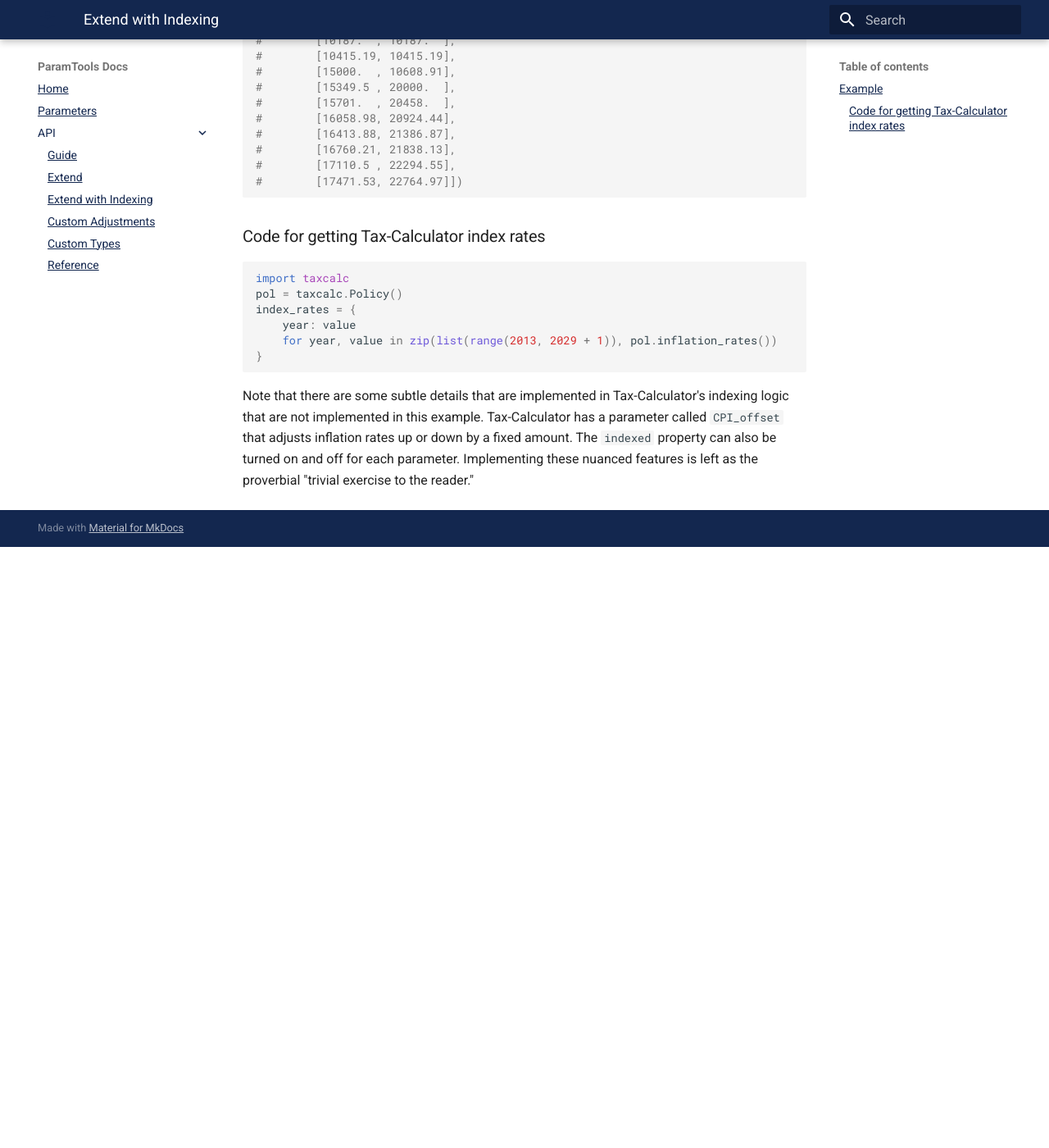
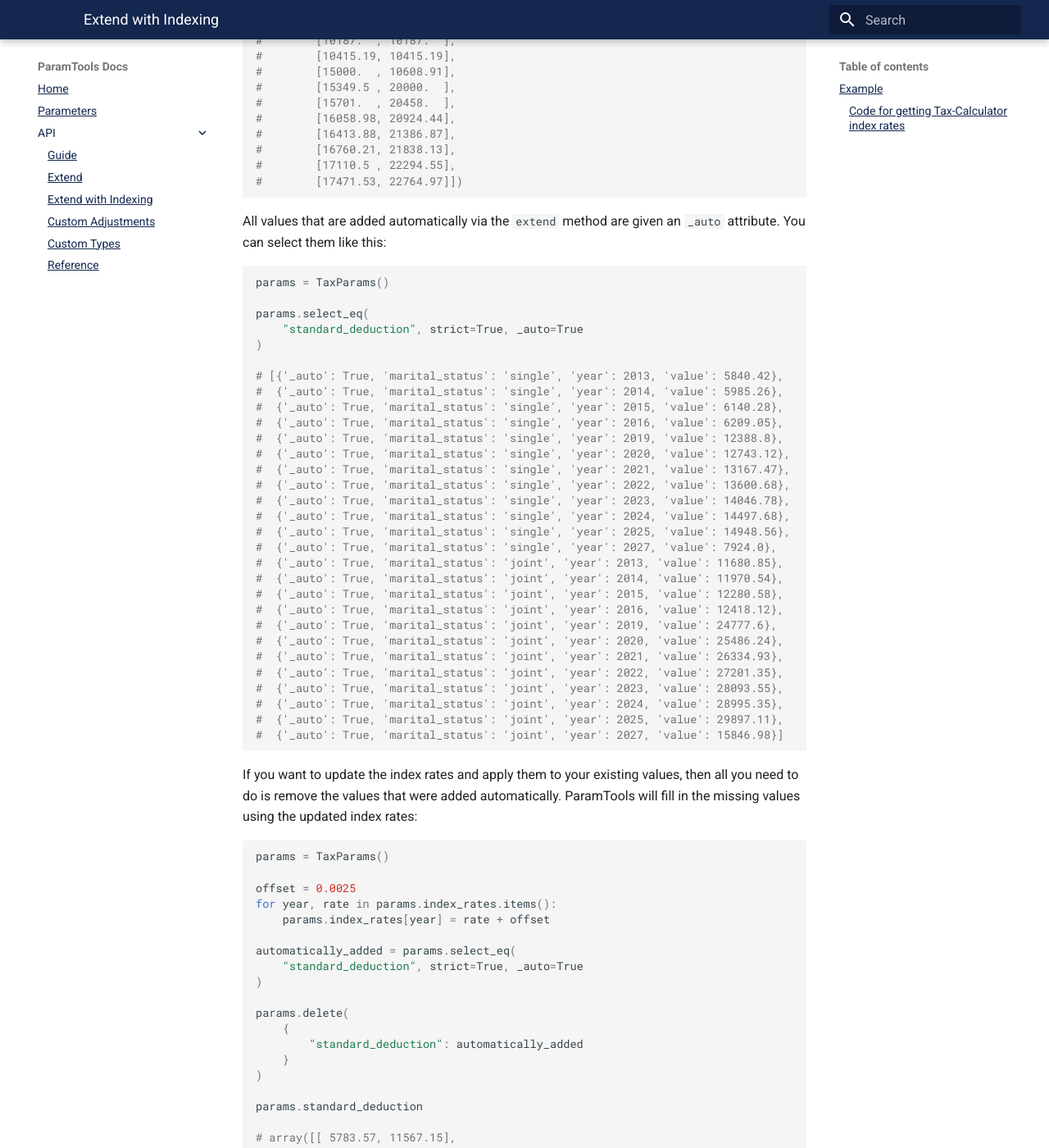
Before and after one commit to PSLmodels/ParamTools, an MkDocs documentation site: the page built from docs/docs/api/indexing.md, in a window 1280 px wide and 1400 px high, scrolled down 2873 px. Shown: the whole window at 82% size. Built offline with MkDocs 1.6.1 and Material for MkDocs 9.7.7, drawn with Linux system fonts in a browser that asks for light colours; before the commit the page ends 3540 px from its top, so only the background shows below that; some of the changed text lies outside the part shown.

Commit message:
Update docs

````diff
--- a/docs/docs/api/indexing.md
+++ b/docs/docs/api/indexing.md
@@ -6,10 +6,10 @@ The [extend documentation](/api/extend/) may be useful for gaining a better unde
 
 To use the indexing feature:
 
- - Set the `label_to_extend` class attribute to the label that should be extended
- - Set the `indexing_rates` class attribute to a dictionary of inflation rates where the keys correspond to the value of `label_to_extend` and the values are the indexing rates.
- - Set the `uses_extend_func` class attribute to `True`.
- - In `defaults` or `defaults.json`, set `indexed` to `True` for each parameter that needs to be indexed.
+- Set the `label_to_extend` class attribute to the label that should be extended
+- Set the `indexing_rates` class attribute to a dictionary of inflation rates where the keys correspond to the value of `label_to_extend` and the values are the indexing rates.
+- Set the `uses_extend_func` class attribute to `True`.
+- In `defaults` or `defaults.json`, set `indexed` to `True` for each parameter that needs to be indexed.
 
 ## Example
 
@@ -138,6 +138,80 @@ params.standard_deduction
 
 ```
 
+All values that are added automatically via the `extend` method are given an `_auto` attribute. You can select them like this:
+
+```python
+params = TaxParams()
+
+params.select_eq(
+    "standard_deduction", strict=True, _auto=True
+)
+
+# [{'_auto': True, 'marital_status': 'single', 'year': 2013, 'value': 5840.42},
+#  {'_auto': True, 'marital_status': 'single', 'year': 2014, 'value': 5985.26},
+#  {'_auto': True, 'marital_status': 'single', 'year': 2015, 'value': 6140.28},
+#  {'_auto': True, 'marital_status': 'single', 'year': 2016, 'value': 6209.05},
+#  {'_auto': True, 'marital_status': 'single', 'year': 2019, 'value': 12388.8},
+#  {'_auto': True, 'marital_status': 'single', 'year': 2020, 'value': 12743.12},
+#  {'_auto': True, 'marital_status': 'single', 'year': 2021, 'value': 13167.47},
+#  {'_auto': True, 'marital_status': 'single', 'year': 2022, 'value': 13600.68},
+#  {'_auto': True, 'marital_status': 'single', 'year': 2023, 'value': 14046.78},
+#  {'_auto': True, 'marital_status': 'single', 'year': 2024, 'value': 14497.68},
+#  {'_auto': True, 'marital_status': 'single', 'year': 2025, 'value': 14948.56},
+#  {'_auto': True, 'marital_status': 'single', 'year': 2027, 'value': 7924.0},
+#  {'_auto': True, 'marital_status': 'joint', 'year': 2013, 'value': 11680.85},
+#  {'_auto': True, 'marital_status': 'joint', 'year': 2014, 'value': 11970.54},
+#  {'_auto': True, 'marital_status': 'joint', 'year': 2015, 'value': 12280.58},
+#  {'_auto': True, 'marital_status': 'joint', 'year': 2016, 'value': 12418.12},
+#  {'_auto': True, 'marital_status': 'joint', 'year': 2019, 'value': 24777.6},
+#  {'_auto': True, 'marital_status': 'joint', 'year': 2020, 'value': 25486.24},
+#  {'_auto': True, 'marital_status': 'joint', 'year': 2021, 'value': 26334.93},
+#  {'_auto': True, 'marital_status': 'joint', 'year': 2022, 'value': 27201.35},
+#  {'_auto': True, 'marital_status': 'joint', 'year': 2023, 'value': 28093.55},
+#  {'_auto': True, 'marital_status': 'joint', 'year': 2024, 'value': 28995.35},
+#  {'_auto': True, 'marital_status': 'joint', 'year': 2025, 'value': 29897.11},
+#  {'_auto': True, 'marital_status': 'joint', 'year': 2027, 'value': 15846.98}]
+
+
+```
+
+If you want to update the index rates and apply them to your existing values, then all you need to do is remove the values that were added automatically. ParamTools will fill in the missing values using the updated index rates:
+
+```python
+params = TaxParams()
+
+offset = 0.0025
+for year, rate in params.index_rates.items():
+    params.index_rates[year] = rate + offset
+
+automatically_added = params.select_eq(
+    "standard_deduction", strict=True, _auto=True
+)
+
+params.delete(
+    {
+        "standard_deduction": automatically_added
+    }
+)
+
+params.standard_deduction
+
+# array([[ 5783.57, 11567.15],
+#        [ 5941.46, 11882.93],
+#        [ 6110.2 , 12220.41],
+#        [ 6193.91, 12387.83],
+#        [ 6350.  , 12700.  ],
+#        [12000.  , 24000.  ],
+#        [12418.8 , 24837.6 ],
+#        [12805.02, 25610.05],
+#        [13263.44, 26526.89],
+#        [13732.97, 27465.94],
+#        [14217.74, 28435.49],
+#        [14709.67, 29419.36],
+#        [15203.91, 30407.85],
+#        [ 7685.  , 15369.  ],
+#        [ 7943.22, 15885.4 ]])
+```
 
 ### Code for getting Tax-Calculator index rates
 
````
Also changed, not shown: docs/docs/api/extend.md (+45 -10 lines), docs/Extend example.ipynb.
